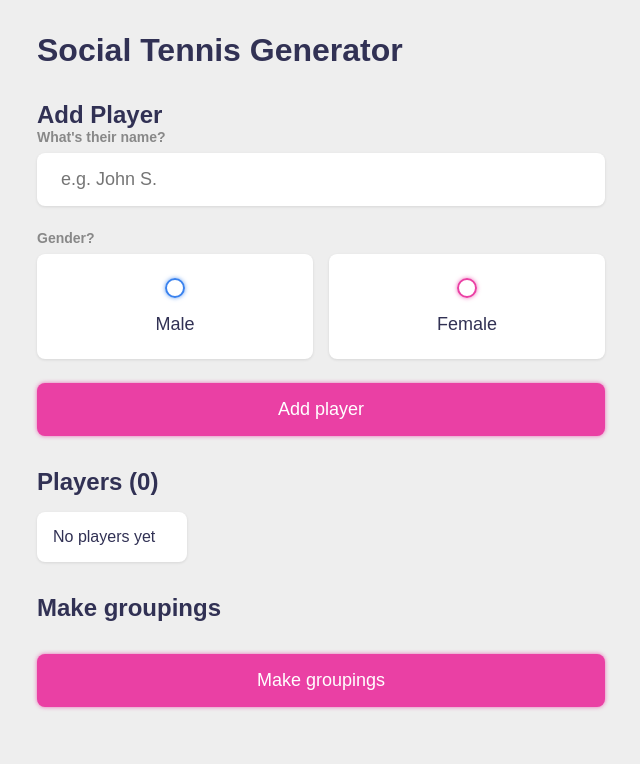
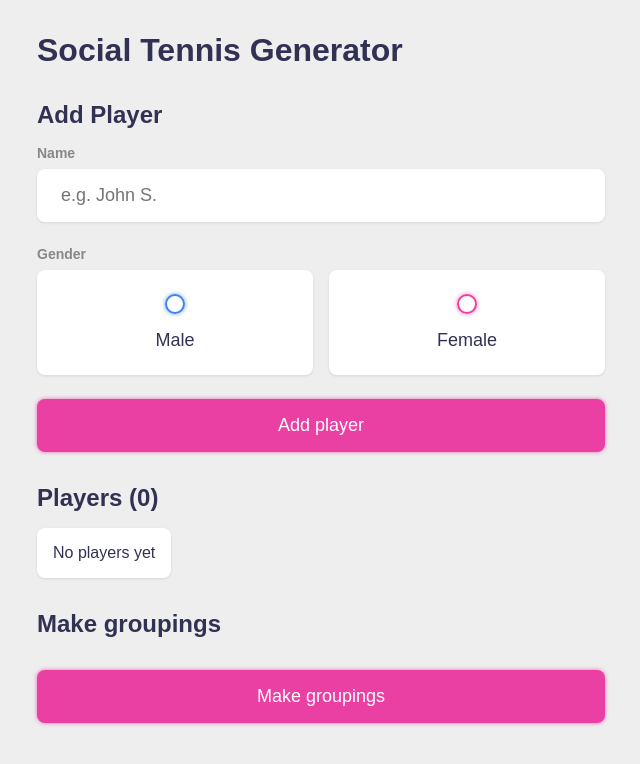
Before and after one commit to mochasteak/social-tennis, a Vue app: page / in a window 1280 px wide. Shown: the top 764 px of the page, without its empty margins (319-959 px from the left). Built offline with nearby package versions, Linux system fonts and the light colour scheme.

Commit message:
Minor design tweaks

```diff
--- a/src/App.vue
+++ b/src/App.vue
@@ -10,6 +10,7 @@ const inboundGroupIndex = ref(null)
 const inboundPlayerIndex = ref(null)
 const inboundPlayer = ref(null)
 const outboundPlayer = ref(null)
+const anchor = ref(null)
 
 // eslint-disable-next-line vue/no-side-effects-in-computed-properties
 const players_asc = computed(() => players.value.sort((a, b) => {
@@ -113,6 +114,9 @@ const makeGroupings = () => {
     groupings.value.push(tempPlayers.slice(i, i + 4));
   }
 
+  // Scroll to the top of the 'groupings' list
+  anchor.value.scrollIntoView({ behavior: 'smooth' })
+
 }
 
 onMounted(() => {
@@ -133,10 +137,10 @@ onMounted(() => {
       <h2 class="title">Add Player</h2>
 
       <form id="new-player-form" @submit.prevent="addPlayer">
-        <h4>What's their name?</h4>
+        <h4>Name</h4>
         <input type="text" name="name" id="name" placeholder="e.g. John S." v-model="input_name" />
 
-        <h4>Gender?</h4>
+        <h4>Gender</h4>
         <div class="options">
 
           <label>
@@ -191,8 +195,8 @@ onMounted(() => {
       <button class="make-groupings-button" @click="makeGroupings">Make groupings</button>
     </section>
 
-    <section class="greeting" v-if="groupings.length > 0">
-      <h2 class="title">Groupings</h2>
+    <section class="greeting" ref="anchor">
+      <h2 class="title" v-if="groupings.length > 0">Groupings</h2>
       <p class="instructions" v-if="groupings.length > 0">Touch and hold a name to drag it to another location to swap players</p>
 
 
@@ -289,6 +293,7 @@ onMounted(() => {
       <button v-if="groupings.length > 0" class="delete-groupings-button" @click="deleteGroupings">Delete
         groupings</button>
     </section>
+    <div ref="anchor"></div>
 
   </main>
 </template>
--- a/src/main.css
+++ b/src/main.css
@@ -103,6 +103,10 @@ h4 {
 
 .greeting .title {
 	display: flex;
+}
+
+.title {
+	margin-bottom: 1rem;
 }
 
 .greeting .title input {
@@ -259,7 +263,7 @@ input:checked ~ .bubble::after {
 }
 
 .player-item {
-	min-width: 150px;
+	min-width: 0px;
 
 }
 
@@ -281,6 +285,7 @@ input:checked ~ .bubble::after {
 .player-item .actions {
 	display: flex;
 	align-items: center;
+	margin-left: 1rem;
 }
 
 .player-item .actions button {
```
